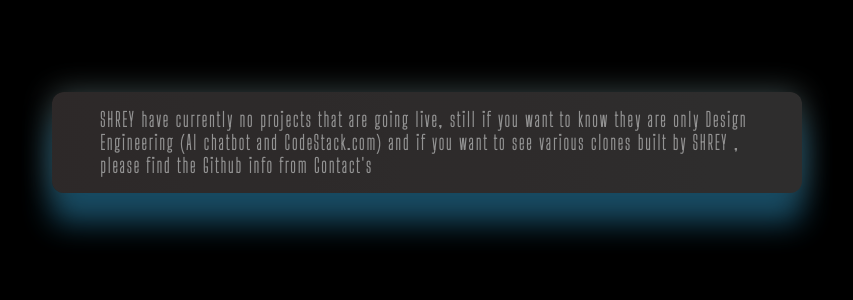
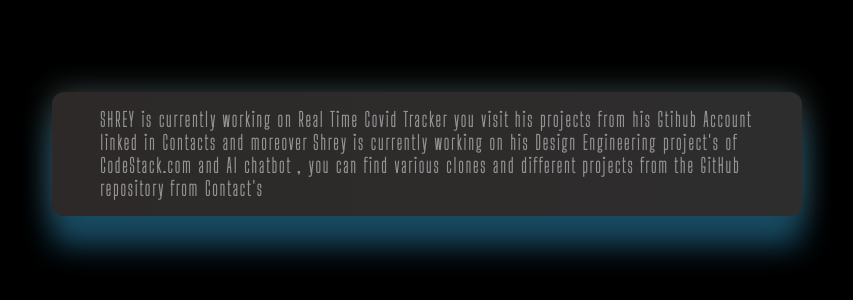
Before and after one commit to patidarV1jay/deliShrey, a plain HTML site: page project.html in a window 1280 px wide. Shown: the part 164-464 px from the top of the page, without its empty margins (213-1066 px from the left). Drawn offline with Linux system fonts and the light colour scheme.

Commit message:
Update project.html

```diff
--- a/project.html
+++ b/project.html
@@ -9,7 +9,7 @@
 </head>
 <body>
     <div class="card">
-        <p id="projects">SHREY have currently no projects that are going live, still if you want to know they are  only Design Engineering (AI chatbot and CodeStack.com) and if you want to see various clones built by SHREY , please find the Github info from Contact's </p>
+        <p id="projects">SHREY is currently working on Real Time Covid Tracker you visit his projects from his Gtihub Account linked in Contacts and moreover Shrey is currently working on his Design Engineering project's of CodeStack.com and AI chatbot , you can find various clones and different projects from the GitHub repository from Contact's </p>
     </div>
 
 </body>
```
